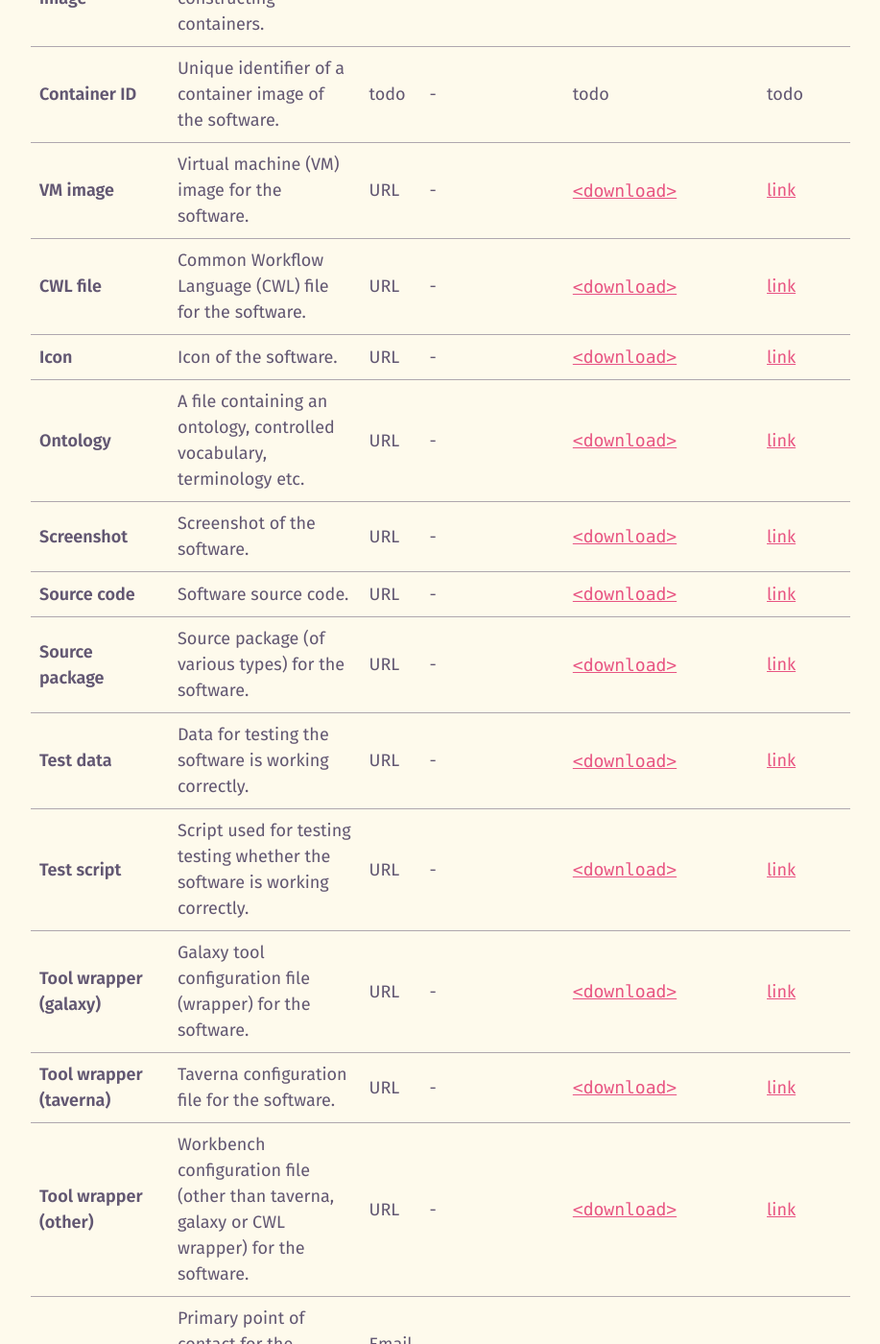
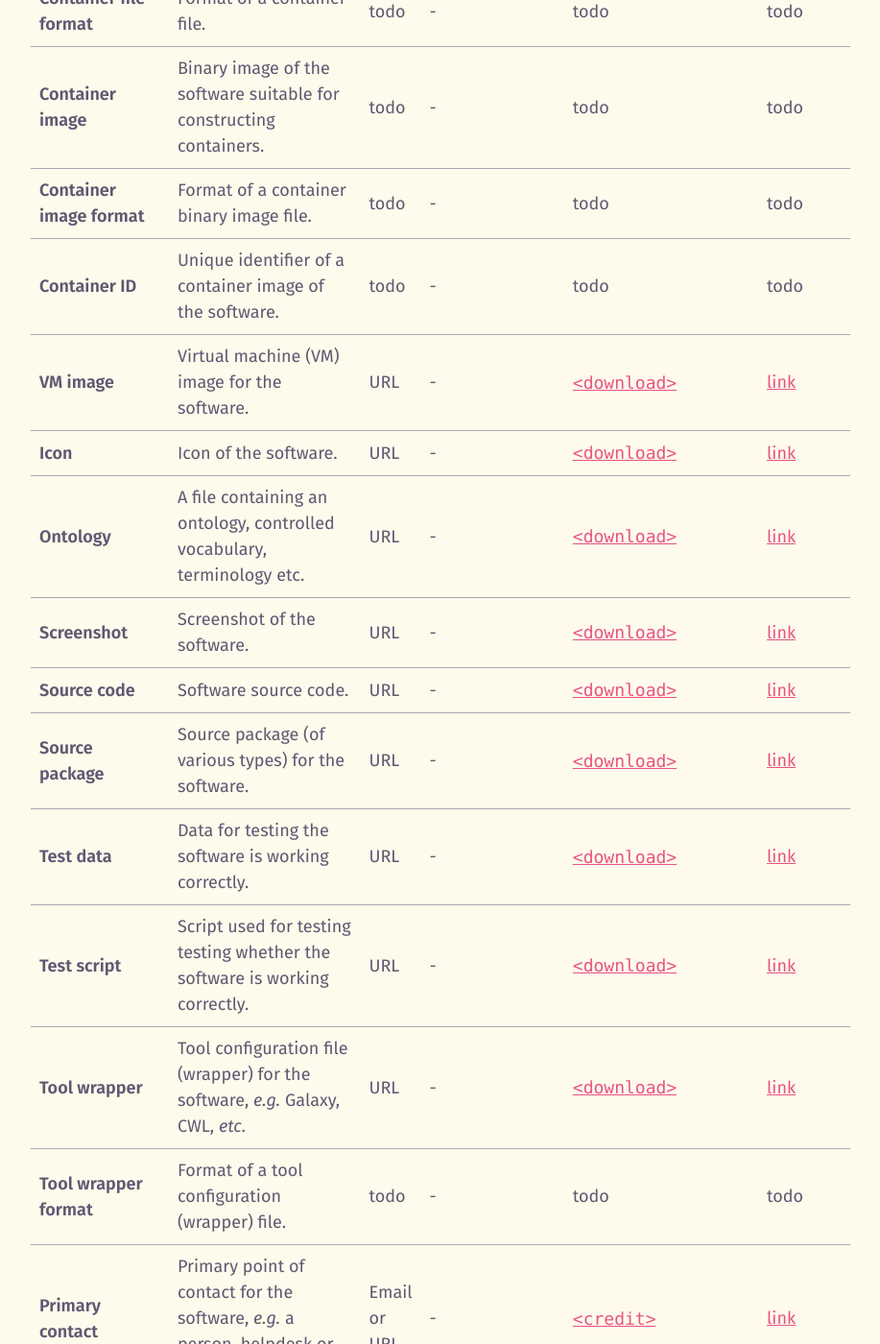
Before and after one commit to bio-tools/Tool-Information-Standards, a Jekyll site: the page built from docs/biotoolsCore.md, in a window 1280 px wide and 1400 px high, scrolled down 7333 px. Shown: the whole window at 96% size, without its empty margins (40-957 px from the left). Built offline with Jekyll 4.4.1, drawn with Linux system fonts in a browser that asks for light colours; our own code applies the rules of GitHub Pages for plain Markdown files; some of the changed text lies outside the part shown.

Commit message:
further consolidation

```diff
--- a/docs/biotoolsCore.md
+++ b/docs/biotoolsCore.md
@@ -47,28 +47,29 @@ Attribute                       | Description
 **Service Level Agreement**     | Expected service performance or provision (usually of commercial software)                     | todo | - | todo                 | todo
 **Release notes**               | Document describing changes, fixes or enhancements made to a released software.                | todo | - | todo                 | todo
 **Target users**                | Type of typical end-user of the software.                                                      | todo | - | todo                 | todo
-**Browser**                     | A website for browsing data.                                                                   | todo | - | todo                 | todo
 **Helpdesk**                    | Helpdesk providing support in using the software.                                              | URL  | - |  [``<link>``]() | [link](http://biotools.readthedocs.io/en/latest/curators_guide.html#links-group)
 **Issue tracker**               | Link to tracker for software issues, bug reports, feature requests etc.                        | URL  | - |  [``<link>``](http://bio-tools.github.io/biotoolsSchema/#Link1A) | [link](http://biotools.readthedocs.io/en/latest/curators_guide.html#links-group)
 **Feedback**                    | Link to page where user can provide feedback.                                                  | todo | - | todo                 | todo
 **Mailing list**                | Link to mailing list for software announcements, discussions, support etc.                     | URL  | - |  [``<link>``](http://bio-tools.github.io/biotoolsSchema/#Link1A) | [link](http://biotools.readthedocs.io/en/latest/curators_guide.html#links-group)
 **Mirror**                      | Mirror of an (identical) online service.                                                       | URL  | - |  [``<link>``](http://bio-tools.github.io/biotoolsSchema/#Link1A) | [link](http://biotools.readthedocs.io/en/latest/curators_guide.html#links-group)
-**Registry**                    | Some registry, catalogue etc. other than bio.tools.                                            | URL  | - |  [``<link>``](http://bio-tools.github.io/biotoolsSchema/#Link1A) | [link](http://biotools.readthedocs.io/en/latest/curators_guide.html#links-group)
+**Registry**                    | Link to software description in some registry, catalogue etc.                                  | URL  | - |  [``<link>``](http://bio-tools.github.io/biotoolsSchema/#Link1A) | [link](http://biotools.readthedocs.io/en/latest/curators_guide.html#links-group)
 **Repository**                  | Link to repository where source code, data and other files may be downloaded                   | URL  | - |  [``<link>``](http://bio-tools.github.io/biotoolsSchema/#Link1C) | [link](http://biotools.readthedocs.io/en/latest/curators_guide.html#documentation-group)
 **Social media**                | A website used by the software community including social networking sites, discussion and support fora, WIKIs etc. | - | - | - | -
 **Scientific benchmark**        | Scientific benchmarking results.                                                               | URL  | - |  [``<link>``](http://bio-tools.github.io/biotoolsSchema/#Link1A) | [link](http://biotools.readthedocs.io/en/latest/curators_guide.html#links-group)
 **Technical monitoring**        | Technical monitoring results.                                                                  | URL  | - |  [``<link>``](http://bio-tools.github.io/biotoolsSchema/#Link1A) | [link](http://biotools.readthedocs.io/en/latest/curators_guide.html#links-group)
-**Continuous integration**	| Continuous integration service.                                                                | todo | - | todo                 | todo
+**Continuous integration**	| Results of continuous integration service.                                                     | todo | - | todo                 | todo
 **API specification**           | File providing an API specification for the software, e.g. Swagger/OpenAPI, WSDL or RAML file. | URL  | - |  [``<download>``](http://bio-tools.github.io/biotoolsSchema/#Link1B) | [link](http://biotools.readthedocs.io/en/latest/curators_guide.html#download-group)
+**API specification format      | Format of file providing an API specification.                                                 | CV   | - | todo                 | todo
 **Biological data**             | Biological data, or a web page on a database portal where such data may be downloaded.         | URL  | - |  [``<download>``](http://bio-tools.github.io/biotoolsSchema/#Link1B) | [link](http://biotools.readthedocs.io/en/latest/curators_guide.html#download-group)
 **Binaries**                    | Binaries for the software.                                                                     | URL  | - |  [``<download>``](http://bio-tools.github.io/biotoolsSchema/#Link1B) | [link](http://biotools.readthedocs.io/en/latest/curators_guide.html#download-group)
 **Binary package**              | Binary package for the software.                                                               | URL  | - |  [``<download>``](http://bio-tools.github.io/biotoolsSchema/#Link1B) | [link](http://biotools.readthedocs.io/en/latest/curators_guide.html#download-group)
 **Command-line specification**  | File with a command-line / parameter specification for the software.                           | URL  | - |  [``<download>``](http://bio-tools.github.io/biotoolsSchema/#Link1B) | [link](http://biotools.readthedocs.io/en/latest/curators_guide.html#documentation-group)
 **Container file**              | File with instructions for building a container image for the software.                        | URL  | - |  [``<download>``](http://bio-tools.github.io/biotoolsSchema/#Link1B) | [link](http://biotools.readthedocs.io/en/latest/curators_guide.html#download-group)
+**Container file format**       | Format of a container file.                                                                    | todo | - | todo | todo
 **Container image**             | Binary image of the software suitable for constructing containers.                             | todo | - | todo | todo
+**Container image format**      | Format of a container binary image file.                                                       | todo | - | todo | todo
 **Container ID**                | Unique identifier of a container image of the software.                                        | todo | - | todo | todo
 **VM image**                    | Virtual machine (VM) image for the software.                                                   | URL  | - |  [``<download>``](http://bio-tools.github.io/biotoolsSchema/#Link1B) | [link](http://biotools.readthedocs.io/en/latest/curators_guide.html#download-group)
-**CWL file**                    | Common Workflow Language (CWL) file for the software.                                          | URL  | - |  [``<download>``](http://bio-tools.github.io/biotoolsSchema/#Link1B) | [link](http://biotools.readthedocs.io/en/latest/curators_guide.html#download-group)
 **Icon**                        | Icon of the software.                                                                          | URL  | - |  [``<download>``](http://bio-tools.github.io/biotoolsSchema/#Link1B) | [link](http://biotools.readthedocs.io/en/latest/curators_guide.html#download-group)
 **Ontology**                    | A file containing an ontology, controlled vocabulary, terminology etc.                         | URL  | - |  [``<download>``](http://bio-tools.github.io/biotoolsSchema/#Link1B) | [link](http://biotools.readthedocs.io/en/latest/curators_guide.html#download-group)
 **Screenshot**                  | Screenshot of the software.                                                                    | URL  | - |  [``<download>``](http://bio-tools.github.io/biotoolsSchema/#Link1B) | [link](http://biotools.readthedocs.io/en/latest/curators_guide.html#download-group)
@@ -76,19 +77,19 @@ Attribute                       | Description
 **Source package**              | Source package (of various types) for the software.                                            | URL  | - |  [``<download>``](http://bio-tools.github.io/biotoolsSchema/#Link1B) | [link](http://biotools.readthedocs.io/en/latest/curators_guide.html#documentation-group)
 **Test data**                   | Data for testing the software is working correctly.                                            | URL  | - |  [``<download>``](http://bio-tools.github.io/biotoolsSchema/#Link1B) | [link](http://biotools.readthedocs.io/en/latest/curators_guide.html#documentation-group)
 **Test script**                 | Script used for testing testing whether the software is working correctly.                     | URL  | - |  [``<download>``](http://bio-tools.github.io/biotoolsSchema/#Link1B) | [link](http://biotools.readthedocs.io/en/latest/curators_guide.html#documentation-group)
-**Tool wrapper (galaxy)**       | Galaxy tool configuration file (wrapper) for the software.                                     | URL  | - |  [``<download>``](http://bio-tools.github.io/biotoolsSchema/#Link1B) | [link](http://biotools.readthedocs.io/en/latest/curators_guide.html#download-group)
-**Tool wrapper (taverna)**      | Taverna configuration file for the software.                                                   | URL  | - |  [``<download>``](http://bio-tools.github.io/biotoolsSchema/#Link1B) | [link](http://biotools.readthedocs.io/en/latest/curators_guide.html#download-group)
-**Tool wrapper (other)**        | Workbench configuration file (other than taverna, galaxy or CWL wrapper) for the software.     | URL  | - |  [``<download>``](http://bio-tools.github.io/biotoolsSchema/#Link1B) | [link](http://biotools.readthedocs.io/en/latest/curators_guide.html#download-group)
-**Contact person**              | Primary point of contact for the software, *e.g.* a person, helpdesk or mailing list           | Email or URL | - | [``<credit>``](http://bio-tools.github.io/biotoolsSchema/#Link15) | [link](http://biotools.readthedocs.io/en/latest/curators_guide.html#credits-group)
+**Tool wrapper**                | Tool configuration file (wrapper) for the software, *e.g.* Galaxy, CWL, *etc.*                 | URL  | - |  [``<download>``](http://bio-tools.github.io/biotoolsSchema/#Link1B) | [link](http://biotools.readthedocs.io/en/latest/curators_guide.html#download-group)
+**Tool wrapper format**         | Format of a tool configuration (wrapper) file.                                                 | todo | - | todo | todo
+**Primary contact**             | Primary point of contact for the software, *e.g.* a person, helpdesk or mailing list           | Email or URL | - | [``<credit>``](http://bio-tools.github.io/biotoolsSchema/#Link15) | [link](http://biotools.readthedocs.io/en/latest/curators_guide.html#credits-group)
 **Developer**                   | Author of the original software source code.                                                   | ID   | ORCID iD     | [``<credit>``](http://bio-tools.github.io/biotoolsSchema/#Link15) | [link](http://biotools.readthedocs.io/en/latest/curators_guide.html#credits-group)
 **Maintainer**                  | Maintainer of a mature software providing packaging, patching, distribution etc.               | ID   | ORCID iD     | [``<credit>``](http://bio-tools.github.io/biotoolsSchema/#Link15) | [link](http://biotools.readthedocs.io/en/latest/curators_guide.html#credits-group)
-**Provider**                    | Institutional provider of an online service.                                                   | ID   | ID (1)       | [``<credit>``](http://bio-tools.github.io/biotoolsSchema/#Link15) | [link](http://biotools.readthedocs.io/en/latest/curators_guide.html#credits-group)
+**Service provider**            | Institutional provider of an online service.                                                   | ID   | ID (1)       | [``<credit>``](http://bio-tools.github.io/biotoolsSchema/#Link15) | [link](http://biotools.readthedocs.io/en/latest/curators_guide.html#credits-group)
 **Documentor**                  | Author of software documentation including making edits to a bio.tools entry.                  | ID   | ORCID iD     | [``<credit>``](http://bio-tools.github.io/biotoolsSchema/#Link15) | [link](http://biotools.readthedocs.io/en/latest/curators_guide.html#credits-group)
 **Contributor**                 | Some other role in software production or service delivery including design, deployment, system administration, evaluation, testing, documentation, training, user support etc. | ID | ORCID iD     | [``<credit>``](http://bio-tools.github.io/biotoolsSchema/#Link15) | [link](http://biotools.readthedocs.io/en/latest/curators_guide.html#credits-group)
 **Support**                     | Provider of support in using the software.                                                     | ID   | ORCID iD     | [``<credit>``](http://bio-tools.github.io/biotoolsSchema/#Link15) | [link](http://biotools.readthedocs.io/en/latest/curators_guide.html#credits-group)
 **Funder**                      | Funding agency that support the software development or provision.                             | todo | - | todo | todo
 **Credit entity type**          | Type of entity should be credited, or may be contacted about the software.                     | CV   | biotoolsSchema [enum](http://biotoolsschema.readthedocs.io/en/latest/controlled_vocabularies.html#entity-type) | [``<typeEntity>``](http://bio-tools.github.io/biotoolsSchema/#Link56) | [link](http://biotools.readthedocs.io/en/latest/curators_guide.html#entity-type)
+**Credit role type**            | Role of entity that may be credited or contacted about the software.                           | CV   | biotoolsSchema [enum](http://biotoolsschema.readthedocs.io/en/latest/controlled_vocabularies.html#entity-role) | [``<typeRole>``](http://bio-tools.github.io/biotoolsSchema/#Link57) | [link](http://biotools.readthedocs.io/en/latest/curators_guide.html#entity-type)
 **Release date**                | Date when the software was publicy released.                                                   | todo | - | todo | todo
 **Related software**            | Operationally related (not just "similar") software.                                           | todo | - | todo | todo
-**Software relationshipe**      | Type of operational relationship (e.g. composition, usage, version) to other software.         | todo | - | todo | todo
+**Relationship type**           | Type of operational relationship (e.g. composition, usage, version) to other software.         | todo | - | todo | todo
 **Data sources**                | Data sources that are used by this software.                                                   | todo | - | todo | todo
```
